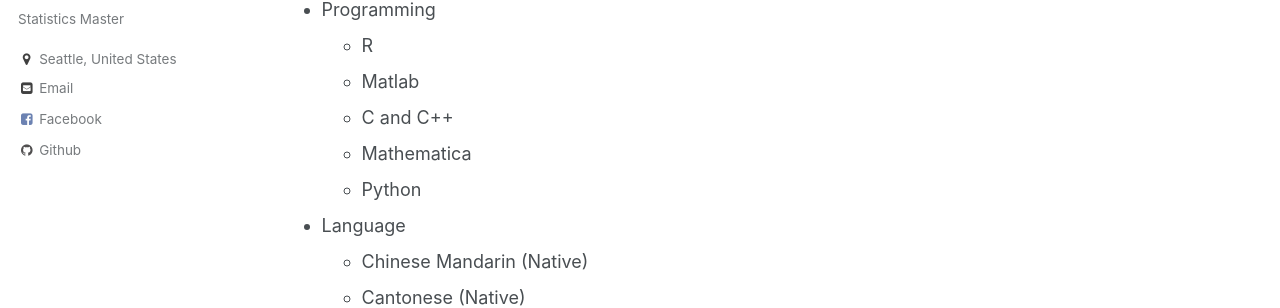
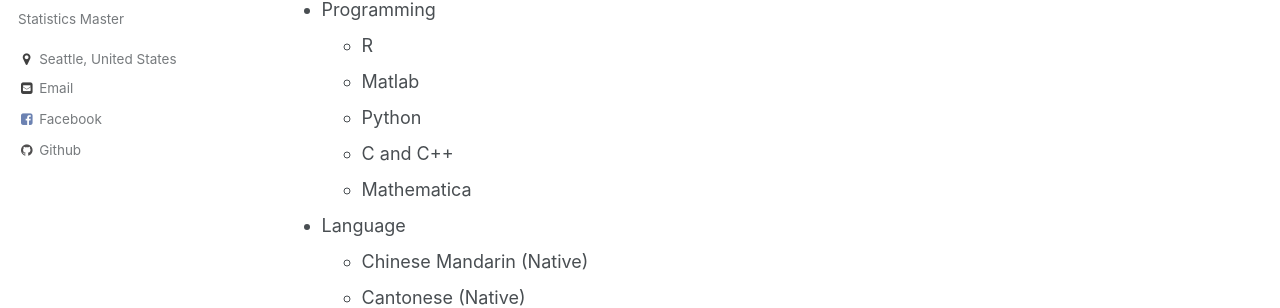
Before and after one commit to zhangyk8/zhangyk8.github.io, a Jekyll site: the page built from _pages/cv.md, in a window 1280 px wide and 900 px high, scrolled down 1053 px. Shown: the part 317-625 px from the top of the window. Built offline with Jekyll 4.4.1, drawn with Linux system fonts in a browser that asks for light colours.

Commit message:
Update cv.md

```diff
--- a/_pages/cv.md
+++ b/_pages/cv.md
@@ -46,9 +46,9 @@ Skills
 * Programming
   * R
   * Matlab
+  * Python
   * C and C++
   * Mathematica
-  * Python
 * Language
   * Chinese Mandarin (Native)
   * Cantonese (Native)
```
